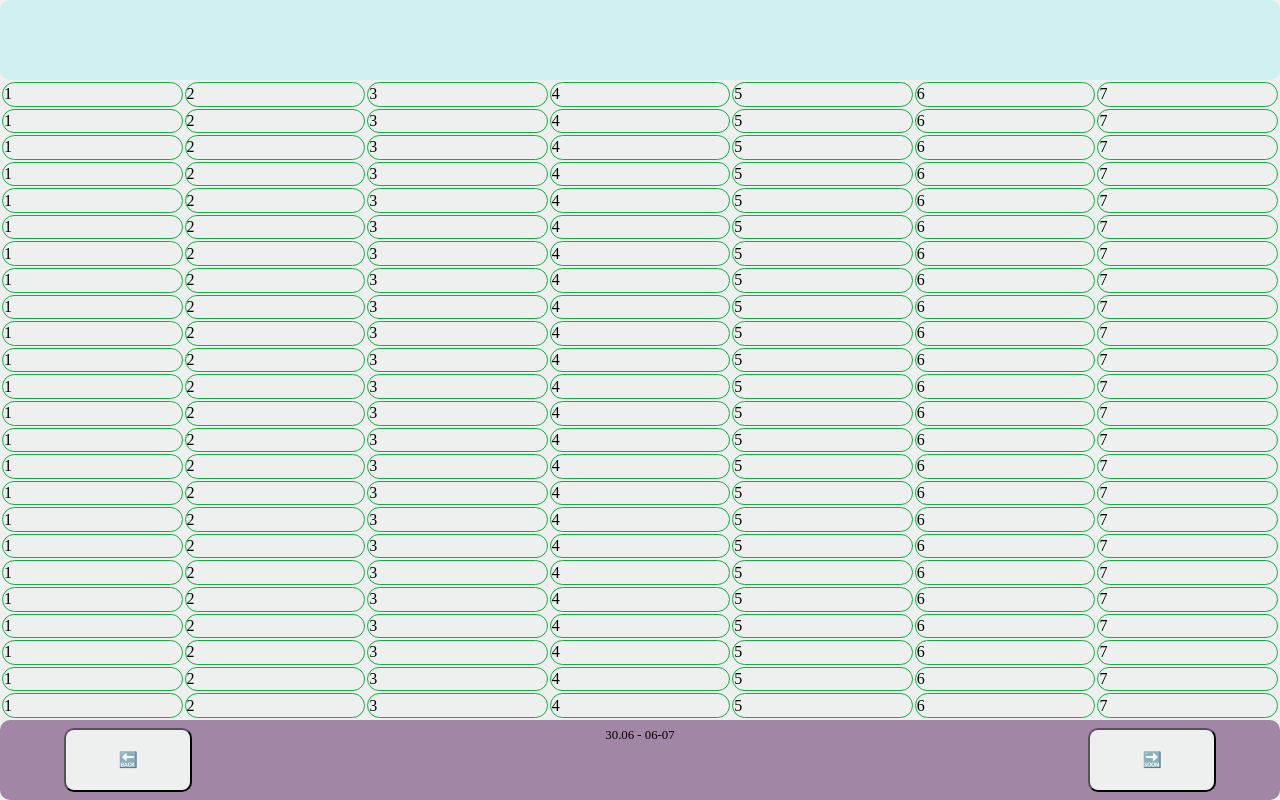
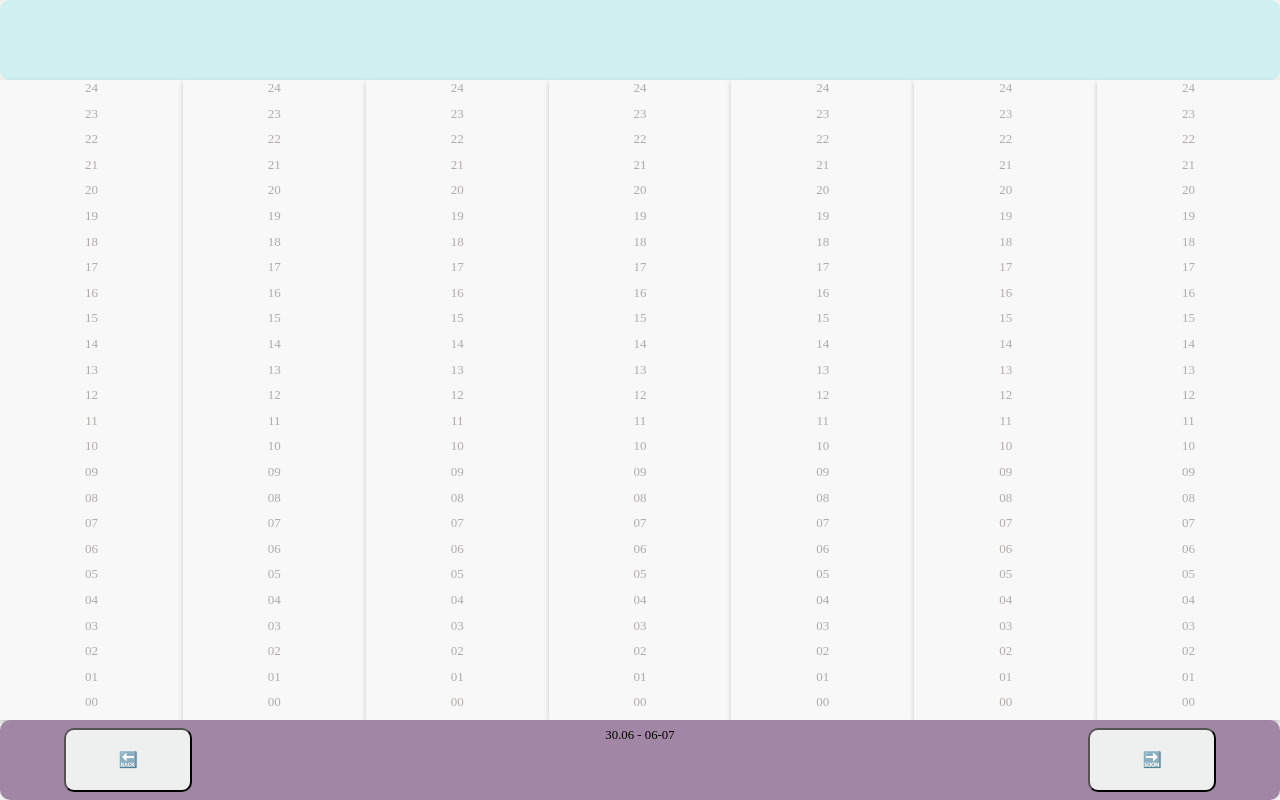
Before and after one commit to Layt17/app-planner, a plain HTML site: page index.html in a window 1280 px wide. Drawn offline with Linux system fonts and the light colour scheme.

Commit message:
feat: gen weeks

```diff
--- a/index.html
+++ b/index.html
@@ -55,10 +55,6 @@
         font-size: 15;
         background-color: rgb(238, 240, 239);
       }
-      td{
-        border: 1px solid rgb(16, 175, 64);
-        border-radius: 30px;
-      }
       #leftArrowButton {
         border-radius: 10px;
         position: absolute;
@@ -111,238 +107,34 @@
       #rightArrowButton:active {
         top: 15%;
       }
-      table{
+      .day {
+        display: grid;
+        width: 100%;
+        background-color: aliceblue;
+        box-shadow: 0px 2px 5px rgba(0, 0, 0, 0.2);
+      }
+      .hour {
+        text-align: center;
+        font-size: small;
+        color: #afabab;
+        background-color: #f8f8f8;
+      }
+      .week {
         width: 100%;
         height: 100%;
+        display: flex;
+        /* justify-content: space-between; */
       }
     </style>
   </head>
   <body>
     <div id="header"></div>
-    <div id="main">
-      <table>
-        <tr>
-          <td>1</td>
-          <td>2</td>
-          <td>3</td>
-          <td>4</td>
-          <td>5</td>
-          <td>6</td>
-          <td>7</td>
-        </tr>
-        <tr>
-          <td>1</td>
-          <td>2</td>
-          <td>3</td>
-          <td>4</td>
-          <td>5</td>
-          <td>6</td>
-          <td>7</td>
-        </tr>
-        <tr>
-          <td>1</td>
-          <td>2</td>
-          <td>3</td>
-          <td>4</td>
-          <td>5</td>
-          <td>6</td>
-          <td>7</td>
-        </tr>
-        <tr>
-          <td>1</td>
-          <td>2</td>
-          <td>3</td>
-          <td>4</td>
-          <td>5</td>
-          <td>6</td>
-          <td>7</td>
-        </tr>
-        <tr>
-          <td>1</td>
-          <td>2</td>
-          <td>3</td>
-          <td>4</td>
-          <td>5</td>
-          <td>6</td>
-          <td>7</td>
-        </tr>
-        <tr>
-          <td>1</td>
-          <td>2</td>
-          <td>3</td>
-          <td>4</td>
-          <td>5</td>
-          <td>6</td>
-          <td>7</td>
-        </tr>
-        <tr>
-          <td>1</td>
-          <td>2</td>
-          <td>3</td>
-          <td>4</td>
-          <td>5</td>
-          <td>6</td>
-          <td>7</td>
-        </tr>
-        <tr>
-          <td>1</td>
-          <td>2</td>
-          <td>3</td>
-          <td>4</td>
-          <td>5</td>
-          <td>6</td>
-          <td>7</td>
-        </tr>
-        <tr>
-          <td>1</td>
-          <td>2</td>
-          <td>3</td>
-          <td>4</td>
-          <td>5</td>
-          <td>6</td>
-          <td>7</td>
-        </tr>
-        <tr>
-          <td>1</td>
-          <td>2</td>
-          <td>3</td>
-          <td>4</td>
-          <td>5</td>
-          <td>6</td>
-          <td>7</td>
-        </tr>
-        <tr>
-          <td>1</td>
-          <td>2</td>
-          <td>3</td>
-          <td>4</td>
-          <td>5</td>
-          <td>6</td>
-          <td>7</td>
-        </tr>
-        <tr>
-          <td>1</td>
-          <td>2</td>
-          <td>3</td>
-          <td>4</td>
-          <td>5</td>
-          <td>6</td>
-          <td>7</td>
-        </tr>
-        <tr>
-          <td>1</td>
-          <td>2</td>
-          <td>3</td>
-          <td>4</td>
-          <td>5</td>
-          <td>6</td>
-          <td>7</td>
-        </tr>
-        <tr>
-          <td>1</td>
-          <td>2</td>
-          <td>3</td>
-          <td>4</td>
-          <td>5</td>
-          <td>6</td>
-          <td>7</td>
-        </tr>
-        <tr>
-          <td>1</td>
-          <td>2</td>
-          <td>3</td>
-          <td>4</td>
-          <td>5</td>
-          <td>6</td>
-          <td>7</td>
-        </tr>
-        <tr>
-          <td>1</td>
-          <td>2</td>
-          <td>3</td>
-          <td>4</td>
-          <td>5</td>
-          <td>6</td>
-          <td>7</td>
-        </tr>
-        <tr>
-          <td>1</td>
-          <td>2</td>
-          <td>3</td>
-          <td>4</td>
-          <td>5</td>
-          <td>6</td>
-          <td>7</td>
-        </tr>
-        <tr>
-          <td>1</td>
-          <td>2</td>
-          <td>3</td>
-          <td>4</td>
-          <td>5</td>
-          <td>6</td>
-          <td>7</td>
-        </tr>
-        <tr>
-          <td>1</td>
-          <td>2</td>
-          <td>3</td>
-          <td>4</td>
-          <td>5</td>
-          <td>6</td>
-          <td>7</td>
-        </tr>
-        <tr>
-          <td>1</td>
-          <td>2</td>
-          <td>3</td>
-          <td>4</td>
-          <td>5</td>
-          <td>6</td>
-          <td>7</td>
-        </tr>
-        <tr>
-          <td>1</td>
-          <td>2</td>
-          <td>3</td>
-          <td>4</td>
-          <td>5</td>
-          <td>6</td>
-          <td>7</td>
-        </tr>
-        <tr>
-          <td>1</td>
-          <td>2</td>
-          <td>3</td>
-          <td>4</td>
-          <td>5</td>
-          <td>6</td>
-          <td>7</td>
-        </tr>
-        <tr>
-          <td>1</td>
-          <td>2</td>
-          <td>3</td>
-          <td>4</td>
-          <td>5</td>
-          <td>6</td>
-          <td>7</td>
-        </tr>
-        <tr>
-          <td>1</td>
-          <td>2</td>
-          <td>3</td>
-          <td>4</td>
-          <td>5</td>
-          <td>6</td>
-          <td>7</td>
-        </tr>
-      </table>
-    </div>
+    <div id="main"></div>
     <div id="footer">
       <div id="footerText">30.06 - 06-07</div>
       <button id="leftArrowButton">🔙</button>
       <button id="rightArrowButton">🔜</button>
     </div>
   </body>
+  <script src="./script.js"></script>
 </html>
--- a/script.js
+++ b/script.js
@@ -0,0 +1,62 @@
+function genDay() {
+  const hours = [
+    "00",
+    "01",
+    "02",
+    "03",
+    "04",
+    "05",
+    "06",
+    "07",
+    "08",
+    "09",
+    "10",
+    "11",
+    "12",
+    "13",
+    "14",
+    "15",
+    "16",
+    "17",
+    "18",
+    "19",
+    "20",
+    "21",
+    "22",
+    "23",
+    "24",
+  ];
+
+  let hoursDivs = ``;
+  for (let i = hours.length - 1; i >= 0; --i) {
+    const h = hours[i]
+    const divHour = `<div class="hour">${h}</div>`
+    hoursDivs += divHour;
+  }
+  // for (const h of hours) {
+  //   const divHour = `<div class="hour">${h}</div>`
+  //   hoursDivs += divHour;
+  // }
+
+  const dayDiv = `<div class="day">${hoursDivs}</div>`;
+  return dayDiv;
+}
+
+function genWeek(count) {
+    const days = ["Пн", "Вт", "Ср", "Чт", "Пт", "С", "В"];
+    let daysDivs = '';
+    for (const day of days) {
+      const genDayHtml = genDay();
+      daysDivs += genDayHtml;
+    }
+
+    const weekDiv = `<div class="week">${daysDivs}</div>`;
+
+    return weekDiv
+}
+
+function initData() {
+  document.getElementById('main').innerHTML = genWeek();
+}
+
+initData();
```
